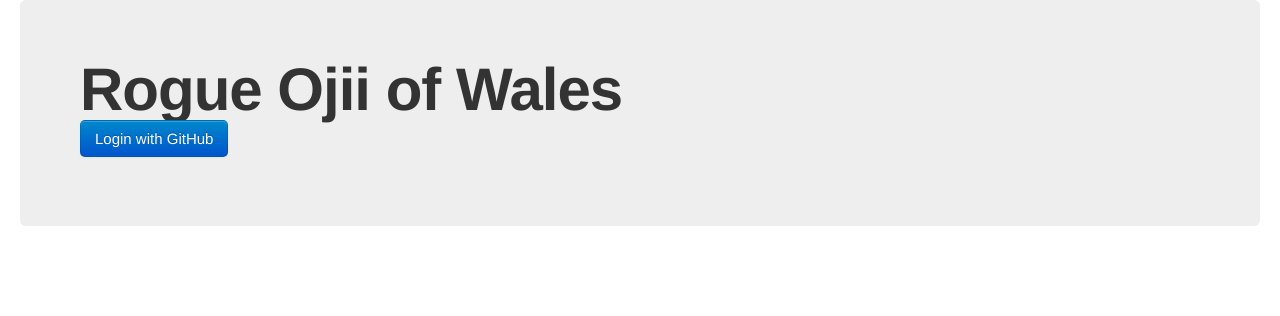
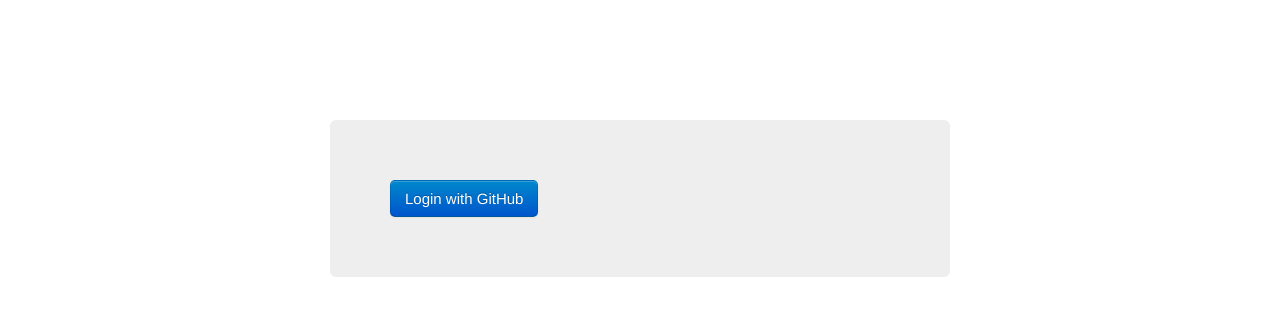
Before and after one commit to econchick/rogueojiiofwales, a Django app: page / in a window 1280 px wide. Shown: the top 316 px of the page. Run offline with Django 3.2, Linux system fonts and the light colour scheme; parts of the project's set-up code (start-up, migrations or seed data) failed here and were passed over; some libraries are stand-ins or nearby versions.

Commit message:
Something I'm happy with. I think.

```diff
--- a/templates/login.html
+++ b/templates/login.html
@@ -1,14 +1,34 @@
 {# vim: set ft=djangohtml #}
 {% extends "base.html" %}
 
-{% block body %}
-<div class="row-fluid">
-  <div class="span12">
-    <div class="hero-unit">
-      <h1>Rogue Ojii of Wales</h1>
-      <p><a class="btn btn-large btn-primary" href="/login/github/">Login with
-        GitHub</a></p>
+{% block head_css %}
+<style type="text/css">
+  .container {
+    margin-top: 120px;
+  }
+</style>
+
+{% endblock %}
+
+{% block container %}
+<div class="container">
+  <div class="row">
+    <div class="span8 offset2">
+      <div class="hero-unit">
+        <a class="btn btn-large btn-primary" href="{% url login %}">Login with
+          GitHub</a>
+      </div>
     </div>
   </div>
+
+  {% if error %}
+  <div class="row">
+    <div class="span8 offset2">
+      <div class="alert alert-error">
+        <i class="icon-exclamation-point"></i> {{ error }}
+      </div>
+    </div>
+  </div>
+  {% endif %}
 </div>
-{% endblock body %}
+{% endblock container %}
```
